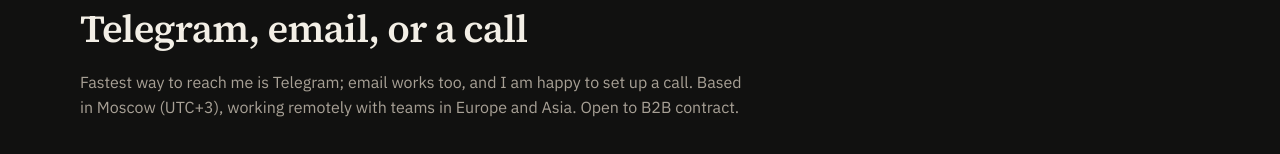
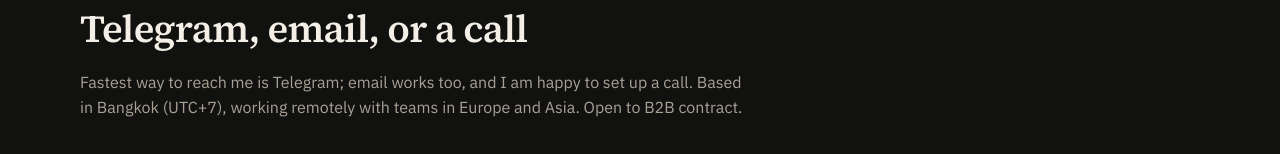
Before and after one commit to SmokenSpanish/SmokenSpanish.github.io, a React (Vite) app: page / in a window 1280 px wide. Shown: the part 9782-9936 px from the top of the page. Built offline with nearby package versions, Linux system fonts and the light colour scheme.

Commit message:
Update location to Bangkok, Thailand (UTC+7).

```diff
--- a/src/data/site.ts
+++ b/src/data/site.ts
@@ -10,7 +10,7 @@ export const site = {
   cvPdf: 'Maksim-Basov-CV.pdf',
   studio: 'Kourion Studio',
   studioLocation: 'Cyprus',
-  location: 'Moscow (UTC+3) · Remote',
+  location: 'Bangkok, Thailand (UTC+7) · Remote',
   availability: 'Open to B2B contract',
 } as const;
 
--- a/src/pages/HomePage.tsx
+++ b/src/pages/HomePage.tsx
@@ -60,8 +60,8 @@ export function HomePage() {
           <p className="kicker">Contact</p>
           <h2 className="section__title">Telegram, email, or a call</h2>
           <p className="section__lede">
-            Fastest way to reach me is Telegram; email works too, and I am happy to set up a call. Based in Moscow
-            (UTC+3), working remotely with teams in Europe and Asia. {site.availability}.
+            Fastest way to reach me is Telegram; email works too, and I am happy to set up a call. Based in Bangkok
+            (UTC+7), working remotely with teams in Europe and Asia. {site.availability}.
           </p>
           <div className={styles.contact}>
             <a className="btn btn--primary" href={site.telegramUrl}>
```
Also changed, not shown: resume/en/Maksim-Basov-CV.md (+1 -1 lines), resume/ru/Maksim-Basov-CV.md (+1 -1 lines), 5 other files (tests, documents, lock files or other folders).
